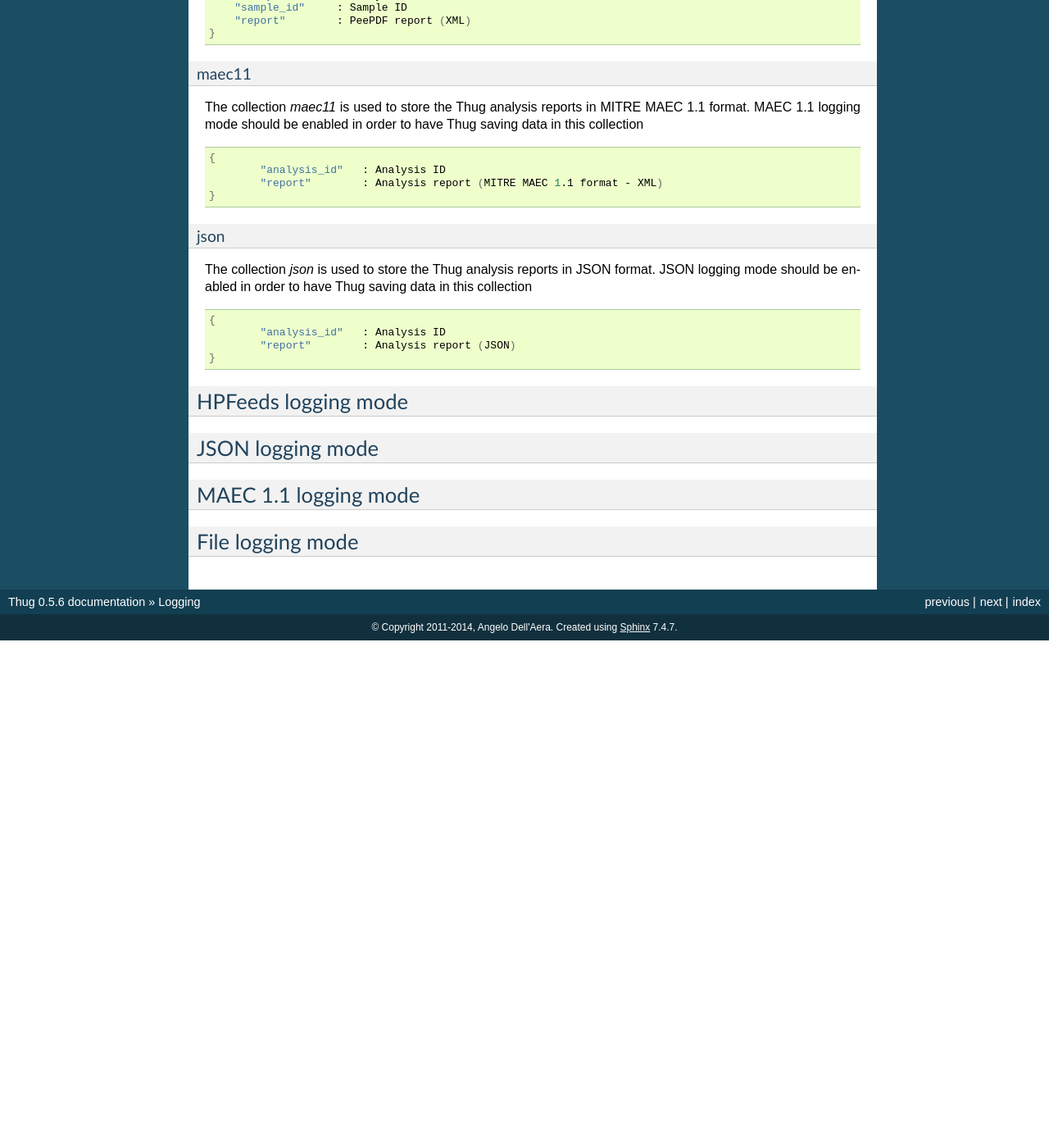
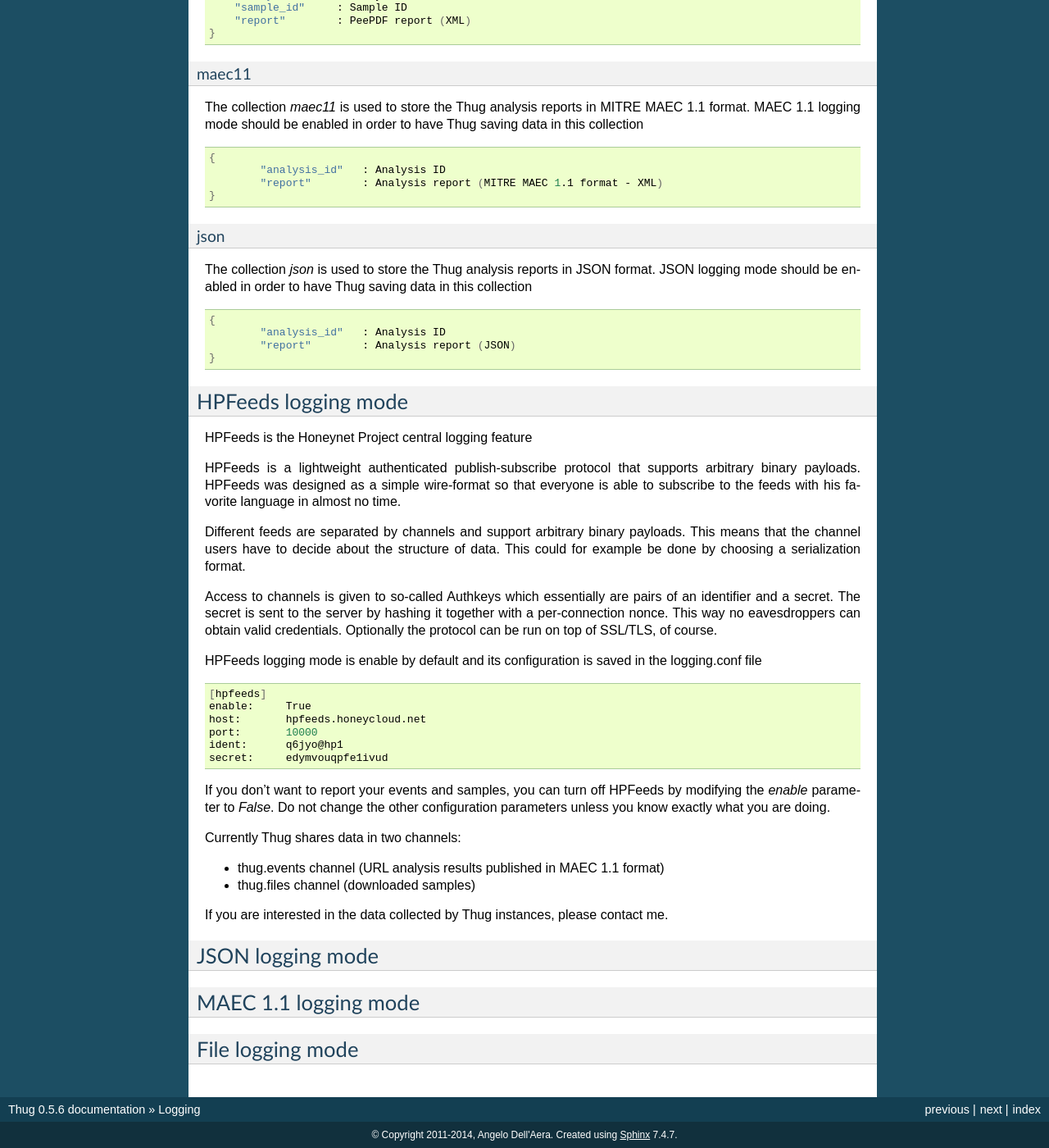
Before and after one commit to buffer/thug, a Sphinx documentation site: the page built from doc/source/logging.rst, in a window 1280 px wide and 1400 px high, scrolled down 4746 px. Shown: the whole window at 82% size. Built offline with Sphinx 7.4.7, drawn with Linux system fonts in a browser that asks for light colours; before the commit the page ends 5527 px from its top, so only the background shows below that.

Commit message:
HPFeeds logging mode documentation

```diff
--- a/doc/source/logging.rst
+++ b/doc/source/logging.rst
@@ -349,6 +349,44 @@ this collection
 HPFeeds logging mode
 ====================
 
+HPFeeds is the Honeynet Project central logging feature
+
+HPFeeds is a lightweight authenticated publish-subscribe protocol that supports arbitrary
+binary payloads. HPFeeds was designed as a simple wire-format so that everyone is able to
+subscribe to the feeds with his favorite language in almost no time.
+
+Different feeds are separated by channels and support arbitrary binary payloads. This means
+that the channel users have to decide about the structure of data. This could for example
+be done by choosing a serialization format.
+
+Access to channels is given to so-called Authkeys which essentially are pairs of an identifier
+and a secret. The secret is sent to the server by hashing it together with a per-connection
+nonce. This way no eavesdroppers can obtain valid credentials. Optionally the protocol can
+be run on top of SSL/TLS, of course.
+
+HPFeeds logging mode is enable by default and its configuration is saved in the logging.conf
+file
+
+.. code-block:: sh
+
+    [hpfeeds]
+    enable:     True
+    host:       hpfeeds.honeycloud.net
+    port:       10000
+    ident:      q6jyo@hp1
+    secret:     edymvouqpfe1ivud
+
+If you don't want to report your events and samples, you can turn off HPFeeds by modifying
+the *enable* parameter to *False*. Do not change the other configuration parameters unless
+you know exactly what you are doing.
+
+Currently Thug shares data in two channels:
+
+- thug.events channel (URL analysis results published in MAEC 1.1 format)
+- thug.files channel (downloaded samples)
+
+If you are interested in the data collected by Thug instances, please contact me.
+
 
 JSON logging mode
 =================
```
